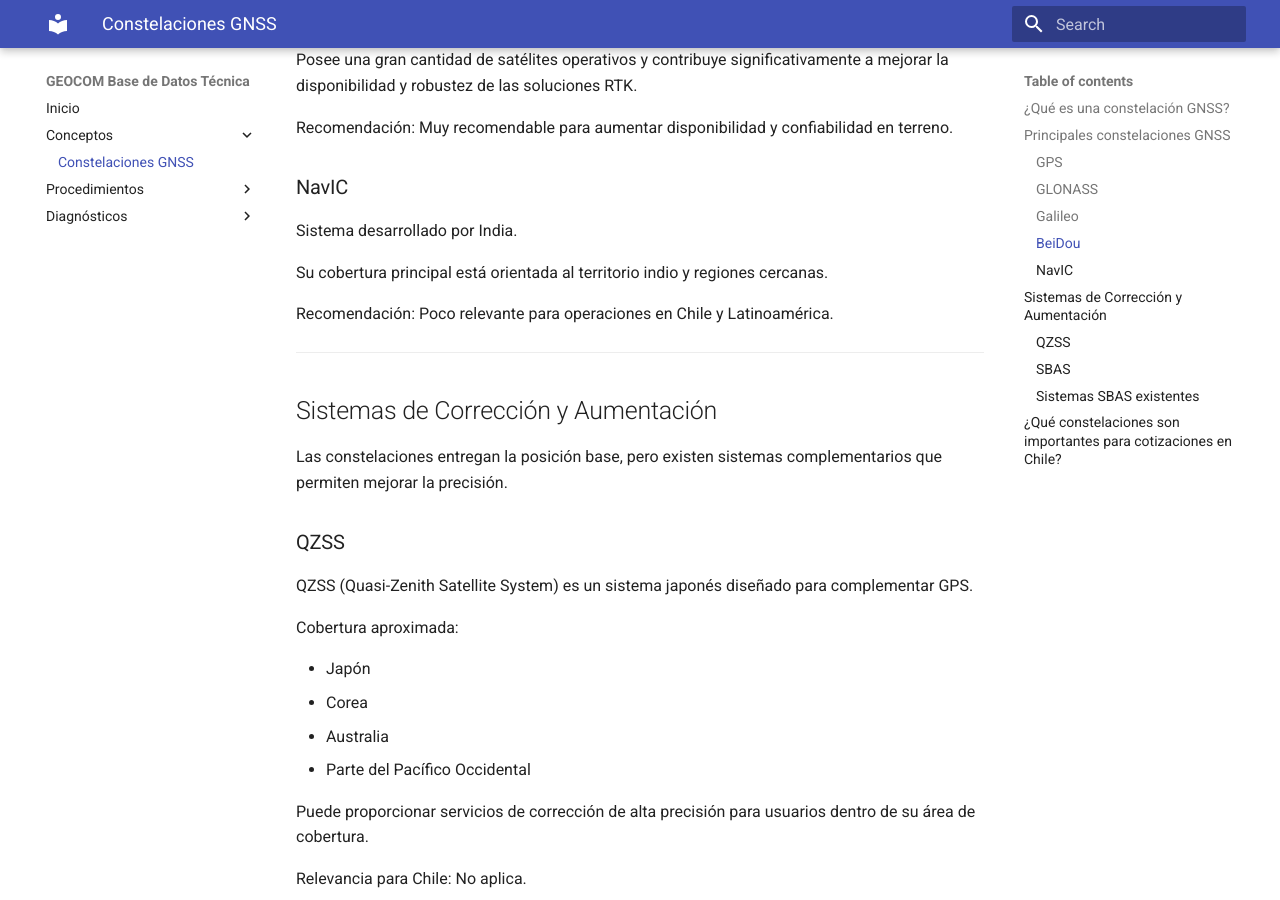
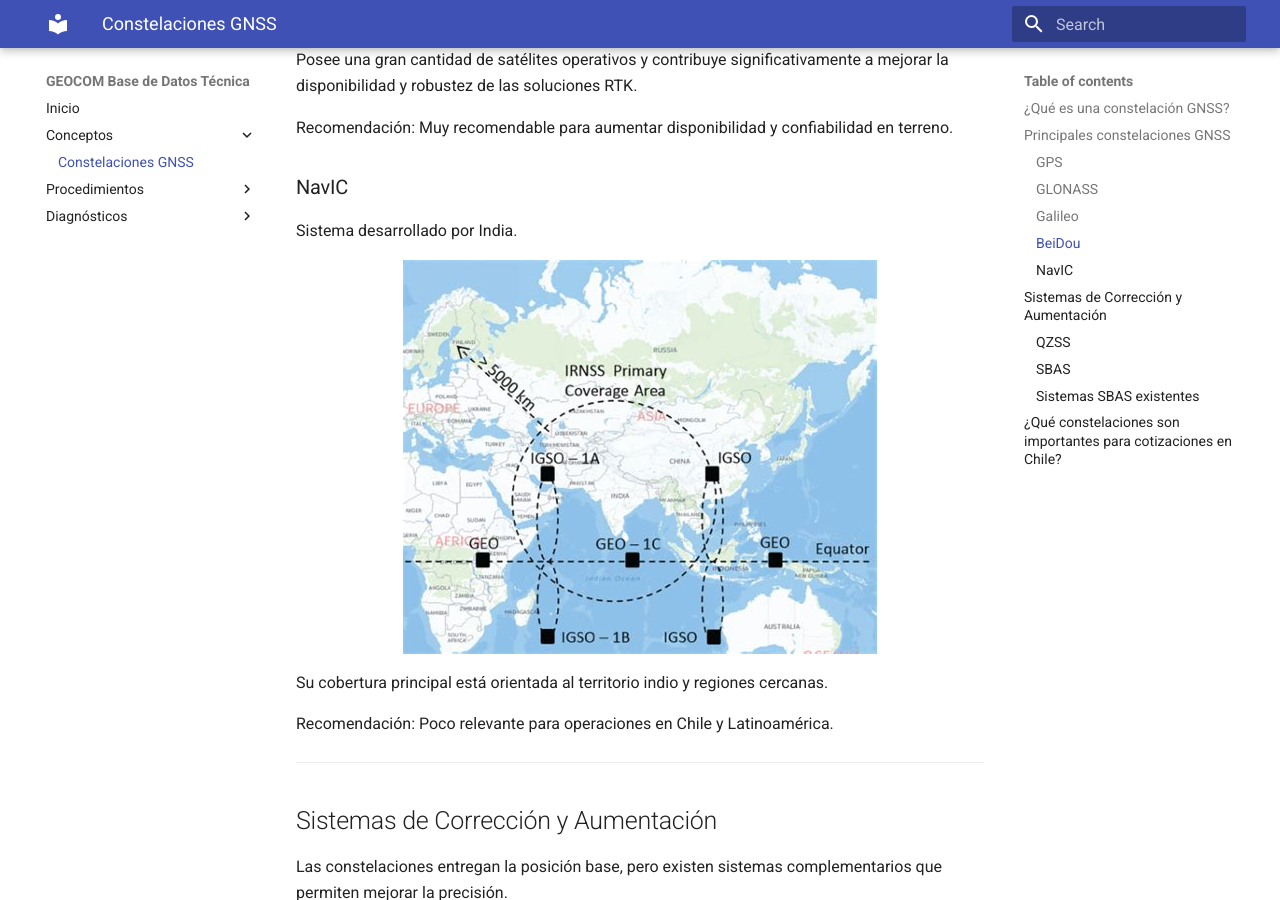
Before and after one commit to schweineorgel/geocom-kb, an MkDocs documentation site: the page built from docs/conceptos/gnss/constelaciones.md, in a window 1280 px wide and 900 px high, scrolled down 1633 px. Built offline with MkDocs 1.6.1 and Material for MkDocs 9.7.7, drawn with Linux system fonts in a browser that asks for light colours.

Commit message:
Agregar imagenes a articulo de constelaciones

```diff
--- a/docs/conceptos/gnss/constelaciones.md
+++ b/docs/conceptos/gnss/constelaciones.md
@@ -60,6 +60,8 @@ Recomendación: Muy recomendable para aumentar disponibilidad y confiabilidad en
 
 Sistema desarrollado por India.
 
+![Mapa de cobertura de NavIC](../../assets/constelaciones/navic.jpg){ .center-img }
+
 Su cobertura principal está orientada al territorio indio y regiones cercanas.
 
 Recomendación: Poco relevante para operaciones en Chile y Latinoamérica.
```
Also changed, not shown: other parts of docs/conceptos/gnss/constelaciones.md (+2 -0 lines), docs/assets/constelaciones/navic.jpg (added), docs/assets/constelaciones/qzss.jpg (added).
